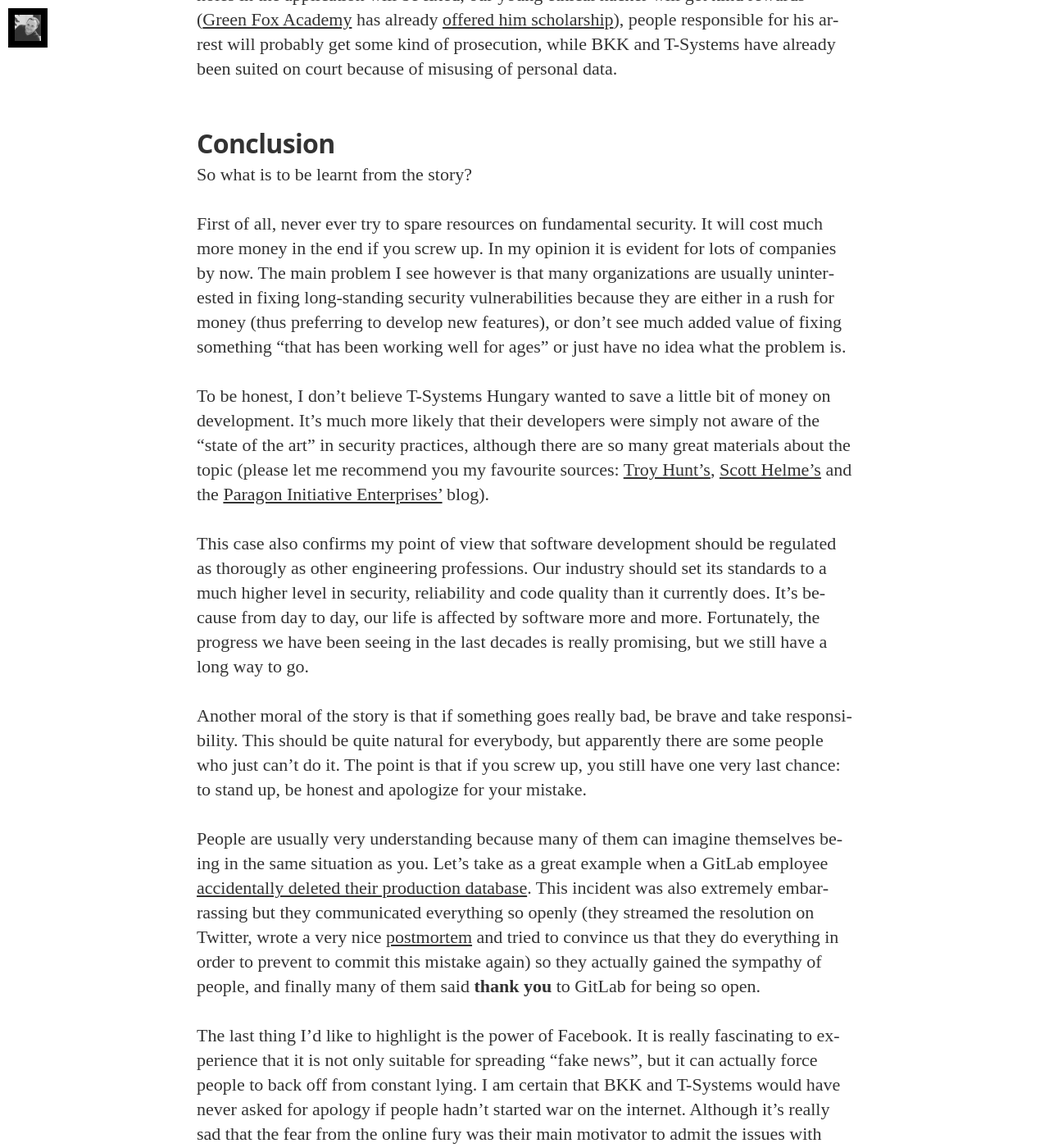
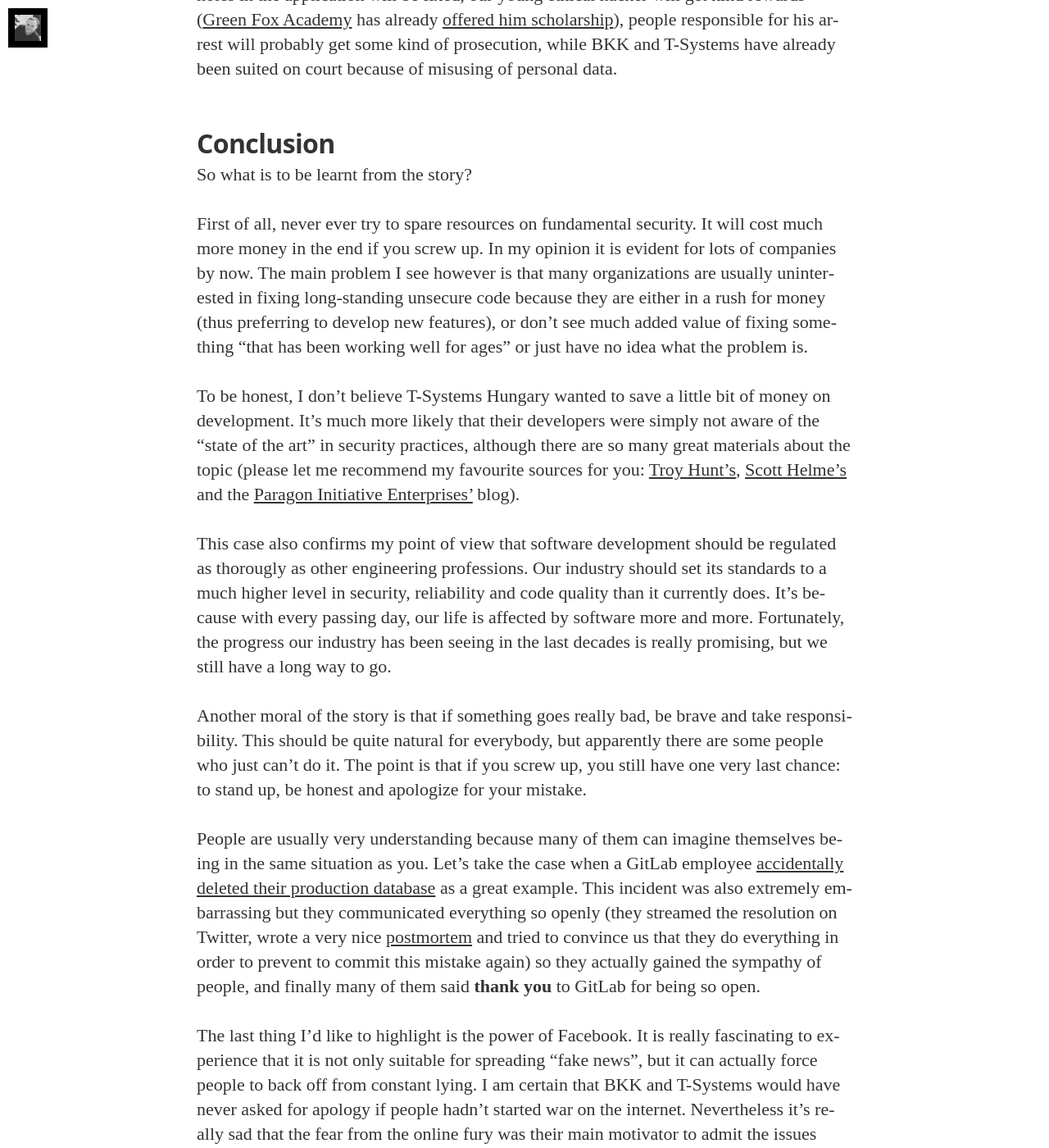
Before and after one commit to kocsismate/kocsismate.github.io, a Jekyll site: the page built from _posts/2017-07-23-18-year-old-ethical-hacker-got-arrested-in-hungary.md, in a window 1280 px wide and 1400 px high, scrolled down 7888 px. Shown: the whole window at 82% size. Built offline with Jekyll 4.4.1, drawn with Linux system fonts in a browser that asks for light colours; nearby versions of some CDN libraries; some web fonts are replaced; comment, search, counter and statistics services are not loaded; some of the changed text lies outside the part shown.

Commit message:
Fix grammar

```diff
--- a/_posts/2017-07-23-18-year-old-ethical-hacker-got-arrested-in-hungary.md
+++ b/_posts/2017-07-23-18-year-old-ethical-hacker-got-arrested-in-hungary.md
@@ -136,34 +136,34 @@
 
 First of all, never ever try to spare resources on fundamental security. It will cost much more money in the end if you
 screw up. In my opinion it is evident for lots of companies by now. The main problem I see however is that
-many organizations are usually uninterested in fixing long-standing security vulnerabilities because they are either in
+many organizations are usually uninterested in fixing long-standing unsecure code because they are either in
 a rush for money (thus preferring to develop new features), or don't see much added value of fixing something "that has
 been working well for ages" or just have no idea what the problem is.
 
 To be honest, I don't believe T-Systems Hungary wanted to save a little bit of money on development. It's much more
 likely that their developers were simply not aware of the "state of the art" in security practices, although there are
-so many great materials about the topic (please let me recommend you my favourite sources: [Troy Hunt's][troy-hunt-blog],
+so many great materials about the topic (please let me recommend my favourite sources for you: [Troy Hunt's][troy-hunt-blog],
 [Scott Helme's][scott-helme-blog] and the [Paragon Initiative Enterprises'][paragonie-blog] blog).
 
 This case also confirms my point of view that software development should be regulated as thorougly as other engineering
 professions. Our industry should set its standards to a much higher level in security, reliability and code quality than
-it currently does. It's because from day to day, our life is affected by software more and more. Fortunately, the progress
-we have been seeing in the last decades is really promising, but we still have a long way to go.
+it currently does. It's because with every passing day, our life is affected by software more and more. Fortunately, the
+progress our industry has been seeing in the last decades is really promising, but we still have a long way to go.
 
 Another moral of the story is that if something goes really bad, be brave and take responsibility. This should be quite
 natural for everybody, but apparently there are some people who just can't do it. The point is that if you screw up,
 you still have one very last chance: to stand up, be honest and apologize for your mistake.
 
 People are usually very understanding because many of them can imagine themselves being in the same situation as you.
-Let's take as a great example when a GitLab employee [accidentally deleted their production database][gitlab-incident].
-This incident was also extremely embarrassing but they communicated everything so openly (they streamed the resolution
+Let's take the case when a GitLab employee [accidentally deleted their production database][gitlab-incident] as a great
+example. This incident was also extremely embarrassing but they communicated everything so openly (they streamed the resolution
 on Twitter, wrote a very nice [postmortem][gitlab-postmortem] and tried to convince us that they do everything in
 order to prevent to commit this mistake again) so they actually gained the sympathy of people, and finally many of them
 said **thank you** to GitLab for being so open.
 
 The last thing I'd like to highlight is the power of Facebook. It is really fascinating to experience that it is not only
 suitable for spreading "fake news", but it can actually force people to back off from constant lying. I am certain
-that BKK and T-Systems would have never asked for apology if people hadn't started war on the internet. Although it's
+that BKK and T-Systems would have never asked for apology if people hadn't started war on the internet. Nevertheless it's
 really sad that the fear from the online fury was their main motivator to admit the issues with their system.
 
 ## Media coverage
```
Also changed, not shown: other parts of _posts/2017-07-23-18-year-old-ethical-hacker-got-arrested-in-hungary.md (+2 -2 lines).
